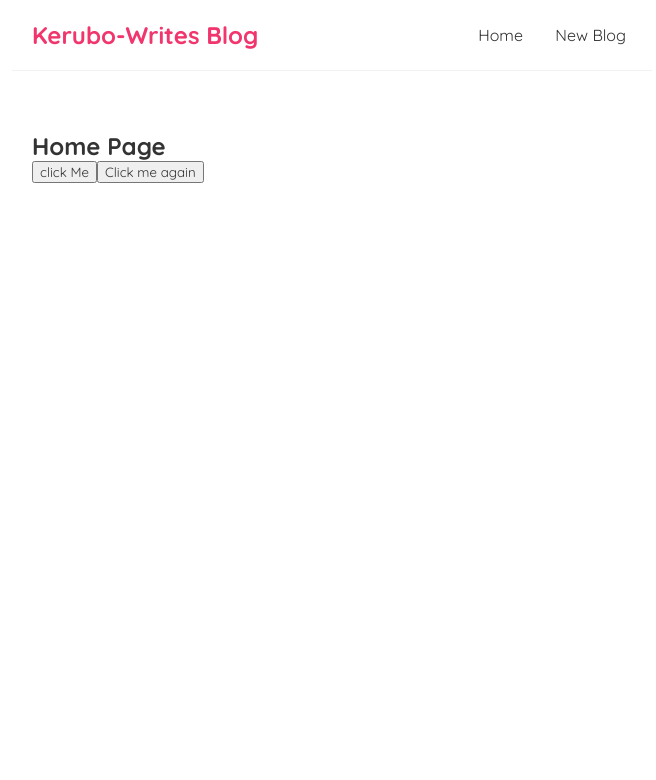
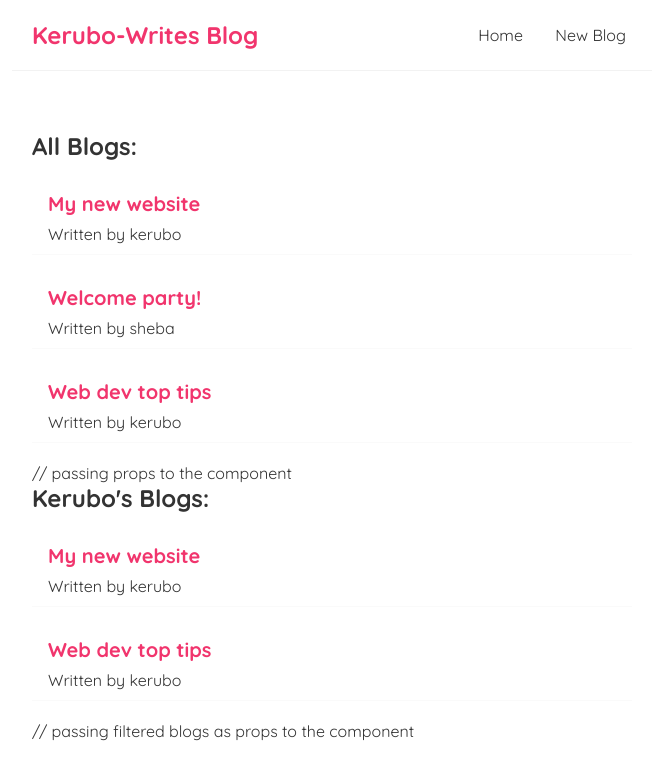
Before and after one commit to Sheeba193/Blog, a React (Create React App) app: page / in a window 1280 px wide. Shown: the top 780 px of the page, without its empty margins (308-964 px from the left). Built offline with nearby package versions, Linux system fonts and the light colour scheme.

Commit message:
display blog lists, using props to reuse components

```diff
--- /dev/null
+++ b/src/BlogList.js
@@ -0,0 +1,18 @@
+const BlogList = (props) => {
+    const blogs =props.blogs;
+    const title = props.title;
+
+    return (
+        <div className="blog-list">
+           <h2>{title}</h2>
+           {blogs.map((blog) => (
+                <div className="blog-preview" key={blog.id}>
+                    <h2>{blog.title}</h2>
+                    <p>Written by {blog.author}</p>
+                </div>
+            ))}
+        </div>
+     );
+}
+
+export default BlogList;
--- a/src/Home.js
+++ b/src/Home.js
@@ -1,19 +1,40 @@
+import { useState } from 'react';
+import BlogList from './BlogList';
+
 const Home = () => {
 
-    const handleClick = () => {
-        console.log('Hello, you clicked me!');
-    };
+//     // let name = 'kerubo';
+//     const [name, setName] = useState('kerubo');
+//     const [age, setAge] = useState(30);
+//     const handleClick = () => {
+//         setName('sheba');
+//         setAge(35);
+//     };
 
-    const handleClickAgain = (name) => {
-        console.log('Hello ' + name );
-    };
+//     // const handleClickAgain = (name, e) => {
+//     //     console.log('Hello ' + name, e.target);
+//     // };
+//     return (
+//         <div className="home">
+//             <h2>Home Page</h2>
+//             <p>Hello {name}, you're {age} yrs old!</p>
+//             <button onClick={handleClick}> click Me</button>
+//             {/* <button onClick={(e) => handleClickAgain('Kerubo', e)}> Click me again</button> */}
+//         </div>
+//      );
+// }
+
+    const [blogs, setBlogs] = useState([
+        { title: 'My new website', body: 'lorem ipsum...', author: 'kerubo', id: 1 },
+        { title: 'Welcome party!', body: 'lorem ipsum...', author: 'sheba', id: 2 },
+        { title: 'Web dev top tips', body: 'lorem ipsum...', author: 'kerubo', id: 3 }
+    ]);
     return (
         <div className="home">
-            <h2>Home Page</h2>
-            <button onClick={handleClick}> click Me</button>
-            <button onClick={() => handleClickAgain('Kerubo')}>Click me again</button>
+            <BlogList blogs={blogs} title="All Blogs:" /> // passing props to the component
+            <BlogList blogs={blogs.filter(blog => blog.author === 'kerubo')} title="Kerubo's Blogs:" /> // passing filtered blogs as props to the component
         </div>
-     );
+    );
+
 }
-
 export default Home;
--- a/src/index.css
+++ b/src/index.css
@@ -33,3 +33,17 @@
   margin: 40px auto;
   padding: 20px;
 }
+/* blog previews / list */
+.blog-preview {
+  padding: 10px 16px;
+  margin: 20px 0;
+  border-bottom: 1px solid #fafafa;
+}
+.blog-preview:hover {
+  box-shadow: 1px 3px 5px rgba(0,0,0,0.1);
+}
+.blog-preview h2 {
+  font-size: 20px;
+  color: #f1356d;
+  margin-bottom: 8px;
+}
```
